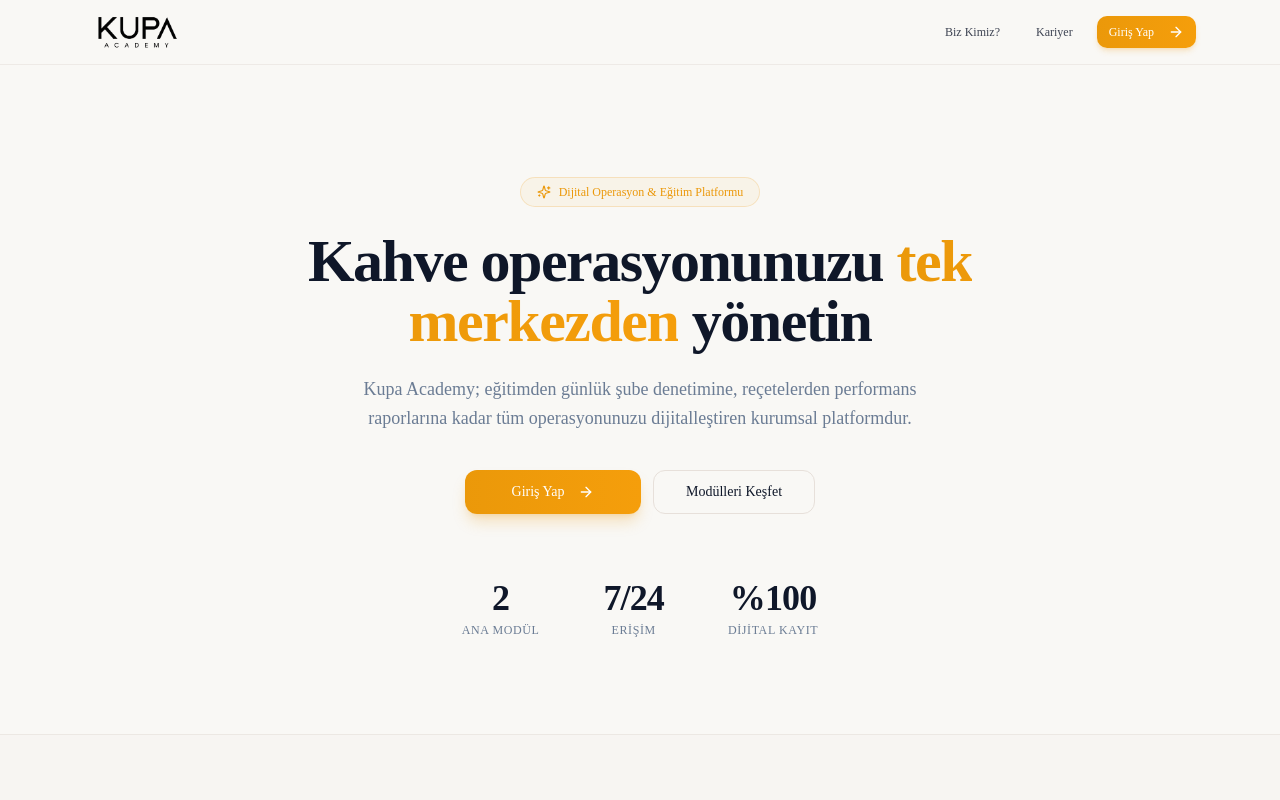
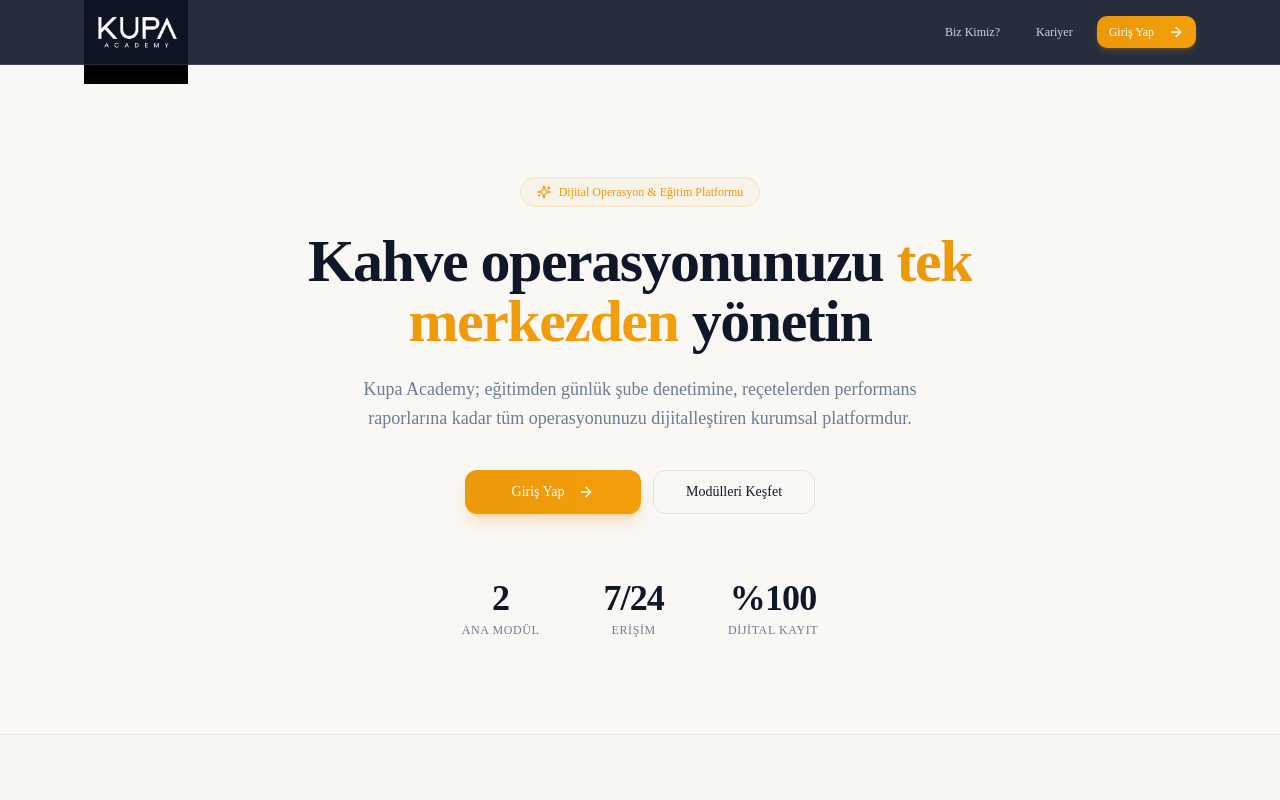
Before and after one commit to oguzkcs1/kupaacademy, a Next.js app: page / in a window 1280 px wide. Shown: the top 800 px of the page. Built offline with nearby package versions, Linux system fonts and the light colour scheme; no server answers.

Commit message:
style: landing header'ı koyu (navy) yap + beyaz logo

```diff
--- a/app/page.tsx
+++ b/app/page.tsx
@@ -51,14 +51,14 @@
   return (
     <div className="min-h-screen bg-background text-foreground overflow-x-hidden">
       {/* ── Nav ─────────────────────────────────────────── */}
-      <header className="sticky top-0 z-50 border-b border-border/60 bg-background/80 backdrop-blur-xl">
+      <header className="sticky top-0 z-50 border-b border-white/10 bg-[#0f1729]/90 backdrop-blur-xl">
         <div className="max-w-6xl mx-auto px-5 h-16 flex items-center justify-between">
-          <KupaLogo variant="color" width={104} height={52} />
+          <KupaLogo variant="dark" width={104} height={52} />
           <div className="flex items-center gap-1.5 sm:gap-3">
-            <Button asChild variant="ghost" size="sm" className="font-medium hidden sm:inline-flex">
+            <Button asChild variant="ghost" size="sm" className="font-medium hidden sm:inline-flex text-white/80 hover:text-white hover:bg-white/10">
               <Link href="/biz-kimiz">Biz Kimiz?</Link>
             </Button>
-            <Button asChild variant="ghost" size="sm" className="font-medium">
+            <Button asChild variant="ghost" size="sm" className="font-medium text-white/80 hover:text-white hover:bg-white/10">
               <Link href="/kariyer">Kariyer</Link>
             </Button>
             <Button asChild size="sm" className="font-medium">
```
